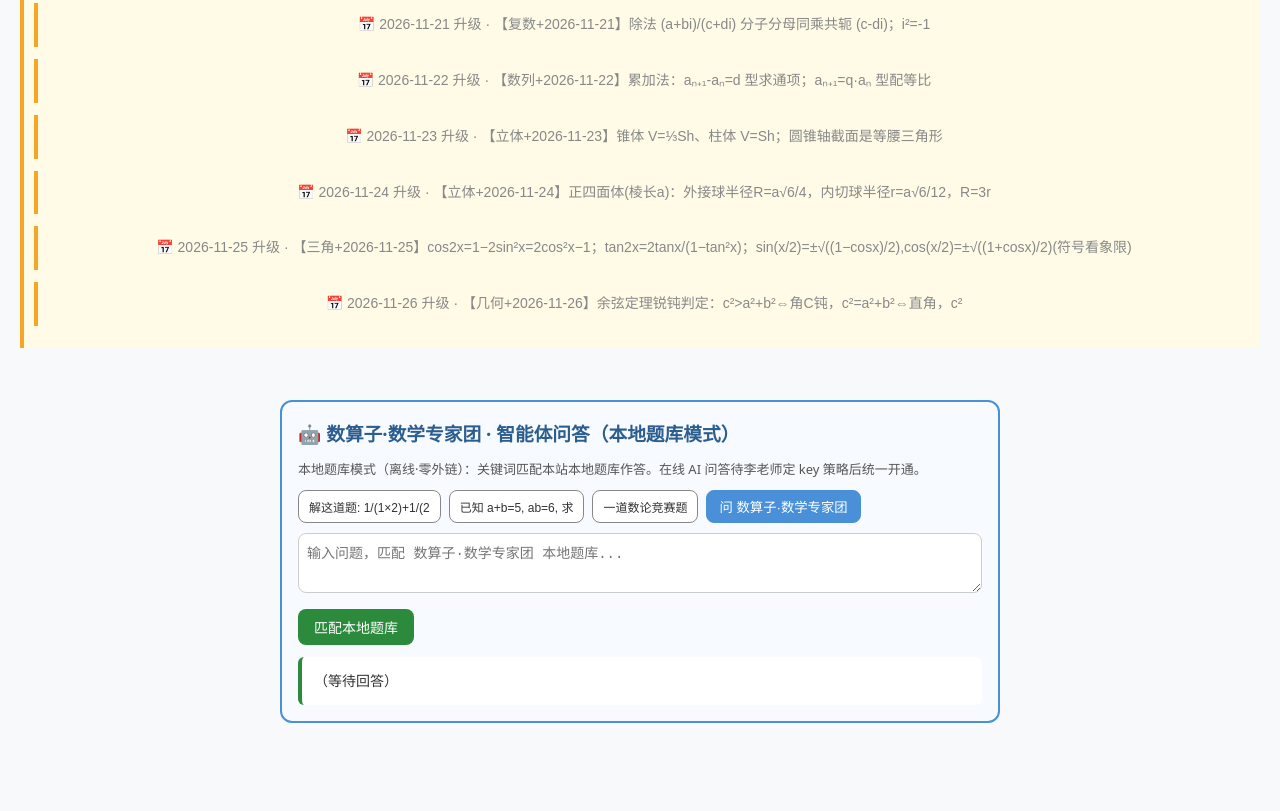
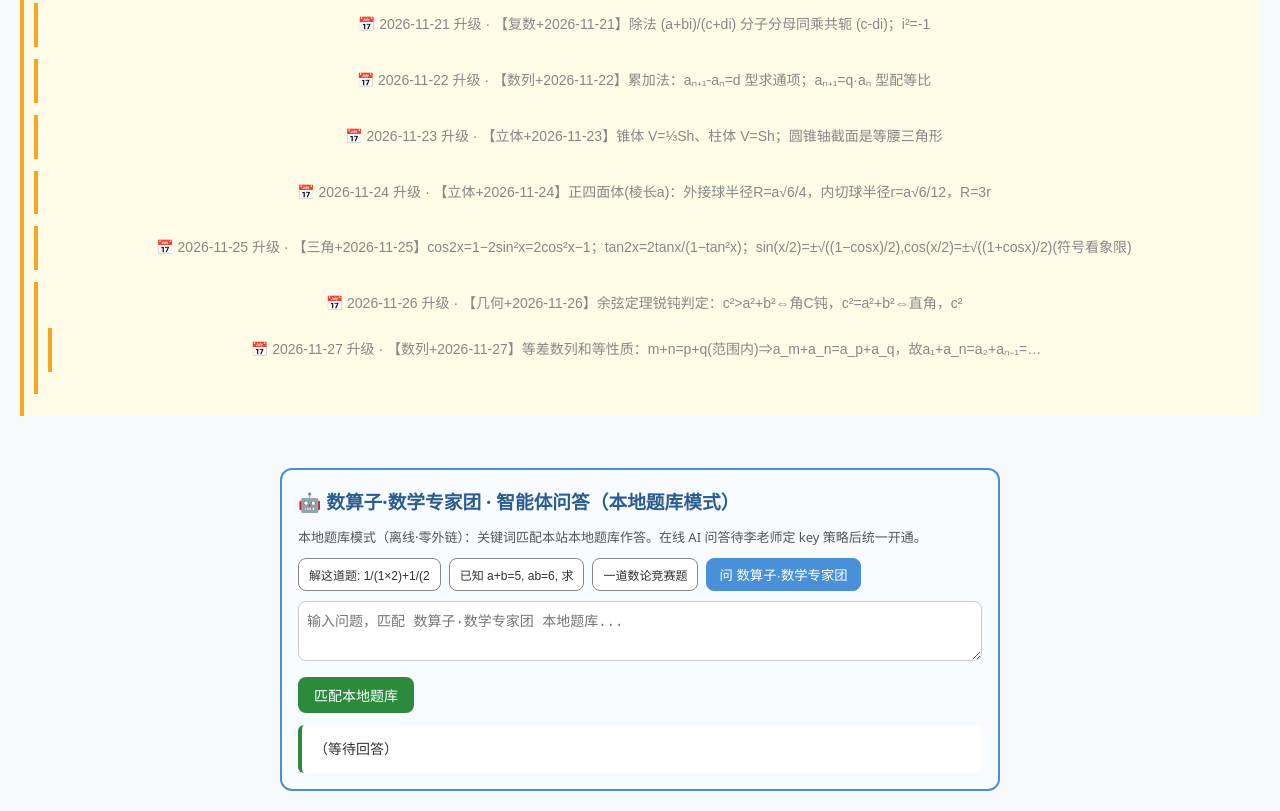
Before and after one commit to dapengzhanchi141345/li-yanming-math, a plain HTML site: page index.html in a window 1280 px wide. Shown: the part 2675-3486 px from the top of the page. Before the commit the page ends 3418 px from the top, so only its background shows below. Drawn offline with Linux system fonts and the light colour scheme.

Commit message:
math 12独立站升级 2026-11-27

```diff
--- a/index.html
+++ b/index.html
@@ -170,6 +170,8 @@ a <input id="qa" value="1" style="width:60px"> b <input id="qb" value="-5" style
 <div style="background:#fffbe6;border-left:4px solid #f5a623;padding:10px;margin:12px 0;font-size:14px">📅 2026-11-25 升级 · 【三角+2026-11-25】cos2x=1−2sin²x=2cos²x−1；tan2x=2tanx/(1−tan²x)；sin(x/2)=±√((1−cosx)/2),cos(x/2)=±√((1+cosx)/2)(符号看象限)</div>
 
 <div style="background:#fffbe6;border-left:4px solid #f5a623;padding:10px;margin:12px 0;font-size:14px">📅 2026-11-26 升级 · 【几何+2026-11-26】余弦定理锐钝判定：c²>a²+b²⇔角C钝，c²=a²+b²⇔直角，c²<a²+b²⇔锐角(c取最长边)</div>
+
+<div style="background:#fffbe6;border-left:4px solid #f5a623;padding:10px;margin:12px 0;font-size:14px">📅 2026-11-27 升级 · 【数列+2026-11-27】等差数列和等性质：m+n=p+q(范围内)⇒a_m+a_n=a_p+a_q，故a₁+a_n=a₂+aₙ₋₁=…</div>
 </footer>
 
 <script>
```
